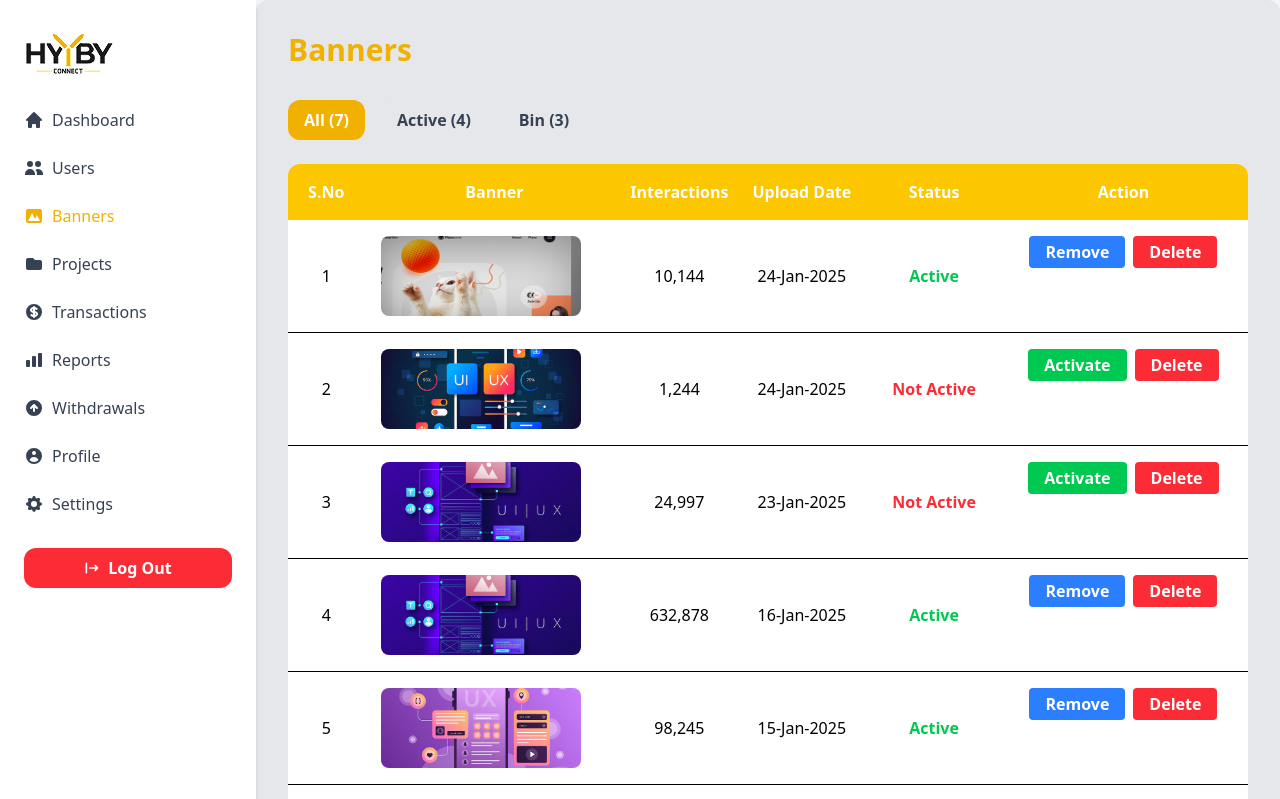
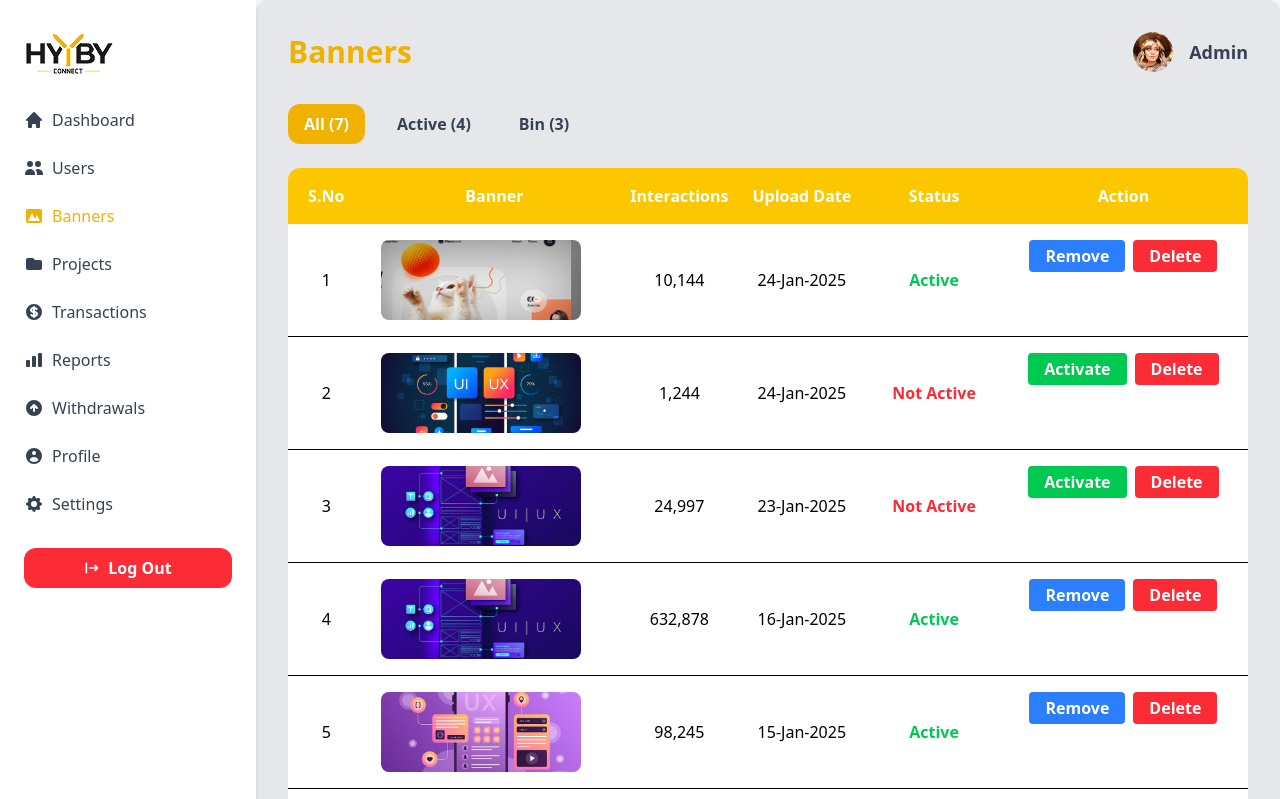
Before and after one commit to hybyconnect/admin-dashboard, a React (Vite) app: page /banners in a window 1280 px wide. Shown: the top 799 px of the page. Built offline with nearby package versions, Linux system fonts and the light colour scheme.

Commit message:
Profile upadated

```diff
--- a/src/Pages/BannerPage.jsx
+++ b/src/Pages/BannerPage.jsx
@@ -170,7 +170,10 @@ const BannerPage = () => {
         {/* Header */}
         <div className="mb-8 flex flex-col md:flex-row justify-between items-start md:items-center">
           <h1 className="text-3xl font-bold text-yellow-500 mb-2 ml-8 md:ml-0 md:mb-0">Banners</h1>
-
+          <div className="flex items-center gap-4">
+            <img src={assets.profile} alt="Profile" className="w-10 h-10 rounded-full object-cover" />
+            <h2 className="text-lg font-semibold text-gray-700">Admin</h2>
+          </div>
         </div>
 
         {/* Navigation Tabs */}
--- a/src/Pages/Projects.jsx
+++ b/src/Pages/Projects.jsx
@@ -175,7 +175,10 @@ const Projects = () => {
         {/* Header */}
         <div className="mb-8 flex flex-col md:flex-row justify-between items-start md:items-center gap-4">
             <h1 className="text-3xl font-bold ml-8 md:ml-0 text-yellow-500">Projects</h1>
-
+            <div className="flex items-center gap-4">
+            <img src={assets.profile} alt="Profile" className="w-10 h-10 rounded-full object-cover" />
+            <h2 className="text-lg font-semibold text-gray-700">Admin</h2>
+          </div>
         </div>
         <div className="mb-4 flex overflow-x-auto justify-between space-x-4 pb-2">
           <button
--- a/src/Pages/Report.jsx
+++ b/src/Pages/Report.jsx
@@ -185,7 +185,10 @@ const TransactionsPage = () => {
             <div className="flex-1 p-8 bg-gray-200">
                 <div className="mb-8 flex flex-col md:flex-row justify-between items-start md:items-center gap-4">
                     <h1 className="text-3xl font-bold ml-8 md:ml-0 text-yellow-500">Reports</h1>
-
+                    <div className="flex items-center gap-4">
+                        <img src={assets.profile} alt="Profile" className="w-10 h-10 rounded-full object-cover" />
+                        <h2 className="text-lg font-semibold text-gray-700">Admin</h2>
+                    </div>
                 </div>
 
                 {/* Tabs */}
--- a/src/Pages/Transactions.jsx
+++ b/src/Pages/Transactions.jsx
@@ -192,7 +192,10 @@ const TransactionsPage = () => {
             <div className="flex-1 p-8 bg-gray-100 rounded-xl">
                 <div className="mb-8 flex flex-col md:flex-row justify-between items-start md:items-center gap-4">
                     <h1 className="text-3xl font-bold ml-8 md:ml-0 text-yellow-500">Transactions</h1>
-
+                    <div className="flex items-center gap-4">
+                    <img src={assets.profile} alt="Profile" className="w-10 h-10 rounded-full object-cover" />
+                    <h2 className="text-lg font-semibold text-gray-700">Admin</h2>
+                </div>
                 </div>
 
                 {/* Tabs */}
--- a/src/Pages/Users.jsx
+++ b/src/Pages/Users.jsx
@@ -204,6 +204,10 @@ const UsersPanel = () => {
       <div className="flex-1 p-8 bg-gray-200">
         <div className="mb-8 flex justify-between items-center">
           <h1 className="text-2xl md:text-3xl ml-8 md:ml-0 font-bold text-yellow-500"> Users Panel</h1>
+          <div className="flex items-center gap-4">
+            <img src={assets.profile} alt="Profile" className="w-10 h-10 rounded-full object-cover" />
+            <h2 className="text-lg font-semibold text-gray-700">Admin</h2>
+          </div>
 
         </div>
 
--- a/src/Pages/Withdrawals.jsx
+++ b/src/Pages/Withdrawals.jsx
@@ -174,8 +174,13 @@ const Withdrawals = () => {
 
             {/* Main Content */}
             <div className="flex-1 p-8 bg-gray-200">
+                <div className='flex justify-between'>
                 <h1 className="text-3xl font-bold text-yellow-400 ml-8 md:ml-0 mb-6">Withdrawals</h1>
-
+                <div className="flex items-center gap-4">
+                    <img src={assets.profile} alt="Profile" className="w-10 h-10 rounded-full object-cover" />
+                    <h2 className="text-lg font-semibold text-gray-700">Admin</h2>
+                </div>
+                </div>
                 {/* Tabs */}
                 <div className='flex justify-between items-center'>
                     <div className="flex space-x-4 mb-6 overflow-x-auto">
```
